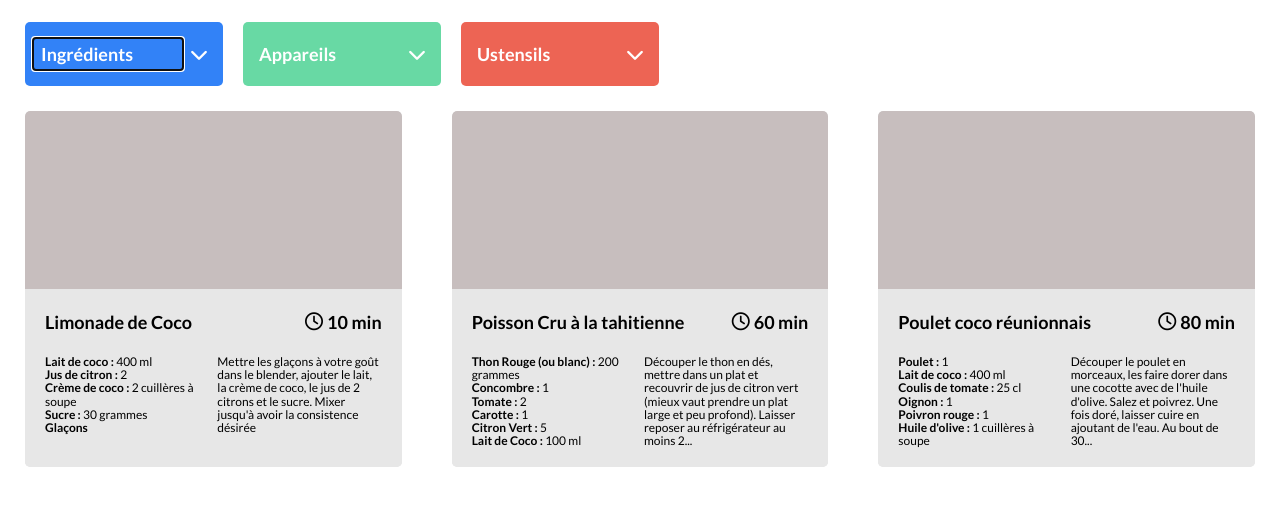
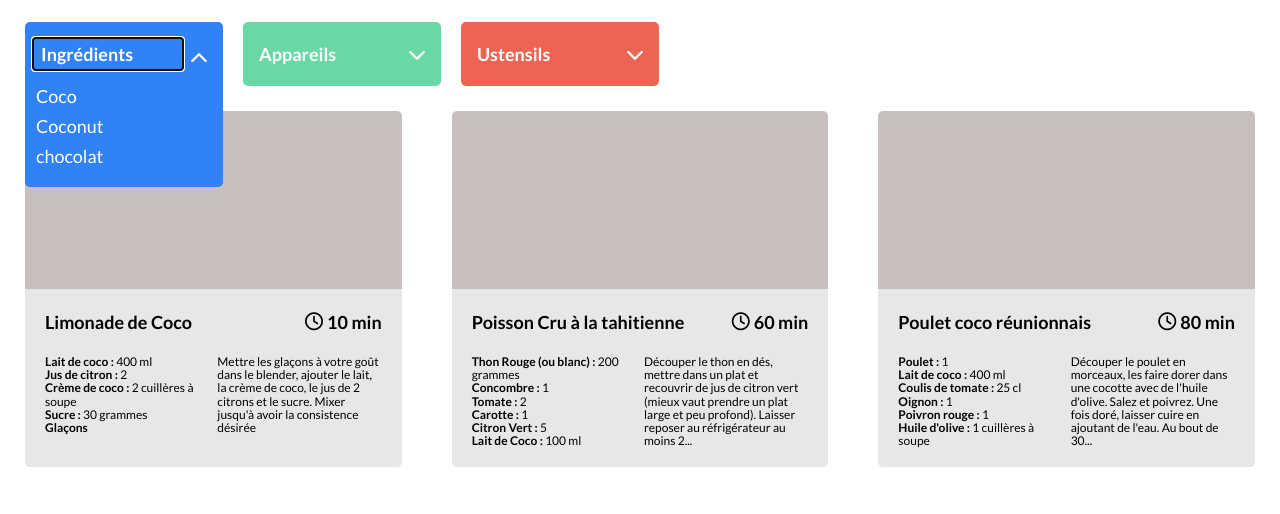
Before and after one commit to gcorbelin/Les-petits-plats, a website with bundled scripts: page index.html in a window 1280 px wide. Both pictures are taken after a click on the element 124 px from the left and 283 px from the top of the page. Shown: the part 229-743 px from the top of the page. Built offline with nearby package versions, Linux system fonts and the light colour scheme.

Commit message:
feat(combobox): basic actions and styles

```diff
--- a/index.html
+++ b/index.html
@@ -102,7 +102,7 @@
               <label class="sr-only" for="combobox-ingredient"
                 >Ingrédients</label
               >
-              <div class="combobox combobox--theme-1">
+              <div class="combobox combobox--theme-1 js-combobox">
                 <div class="combobox__group">
                   <input
                     type="text"
@@ -159,7 +159,7 @@
             </div>
             <div class="form__combobox">
               <label class="sr-only" for="combobox-appareil">Appareils</label>
-              <div class="combobox combobox--theme-2">
+              <div class="combobox combobox--theme-2 js-combobox">
                 <div class="combobox__group">
                   <input
                     type="text"
@@ -216,7 +216,7 @@
             </div>
             <div class="form__combobox">
               <label class="sr-only" for="combobox-ustensils">Ustensils</label>
-              <div class="combobox combobox--theme-3">
+              <div class="combobox combobox--theme-3 js-combobox">
                 <div class="combobox__group">
                   <input
                     type="text"
--- a/src/scripts/app.js
+++ b/src/scripts/app.js
@@ -1,5 +1,6 @@
 import { getDatas } from "./api/api.js";
 import recipeTemplate from "./templates/recipeTemplate.js";
+import comboboxInit from "./utils/combobox.js";
 
 const recipes = getDatas();
 
@@ -16,6 +17,7 @@ function displayRecipes() {
 
 function init() {
   displayRecipes();
+  comboboxInit();
 }
 
 init();
--- /dev/null
+++ b/src/scripts/utils/combobox.js
@@ -0,0 +1,51 @@
+function comboboxAutocomplete(comboboxNode, buttonNode, listboxNode) {
+  // initialize pop up menu
+  comboboxNode.addEventListener("focus", onComboboxClick);
+  comboboxNode.addEventListener("blur", close);
+
+  /* Display functions */
+  function isOpen() {
+    return listboxNode.style.display === "block";
+  }
+
+  function isClosed() {
+    return listboxNode.style.display !== "block";
+  }
+
+  function open() {
+    listboxNode.style.display = "block";
+    comboboxNode.setAttribute("aria-expanded", "true");
+    buttonNode.setAttribute("aria-expanded", "true");
+  }
+
+  function close() {
+    listboxNode.style.display = "none";
+    comboboxNode.setAttribute("aria-expanded", "false");
+    buttonNode.setAttribute("aria-expanded", "false");
+  }
+
+  function onComboboxClick() {
+    console.log("click");
+    if (isOpen()) {
+      close(true);
+    } else {
+      open();
+    }
+  }
+}
+
+// Initialize comboboxes
+function comboboxInit() {}
+window.addEventListener("load", function () {
+  let comboboxes = document.querySelectorAll(".js-combobox");
+
+  for (let i = 0; i < comboboxes.length; i++) {
+    let combobox = comboboxes[i];
+    let comboboxNode = combobox.querySelector("input");
+    let buttonNode = combobox.querySelector("button");
+    let listboxNode = combobox.querySelector('[role="listbox"]');
+    comboboxAutocomplete(comboboxNode, buttonNode, listboxNode);
+  }
+});
+
+export default comboboxInit;
--- a/src/scss/components/_combobox.scss
+++ b/src/scss/components/_combobox.scss
@@ -1,28 +1,25 @@
 .combobox {
   position: relative;
+  border-radius: var(--border-radius);
 
   &--theme-1 {
-    .combobox__group {
-      background-color: var(--theme-color-1);
-    }
+    background-color: var(--theme-color-1);
+    color: var(--text-color-level-2);
   }
 
   &--theme-2 {
-    .combobox__group {
-      background-color: var(--theme-color-2);
-    }
+    background-color: var(--theme-color-2);
+    color: var(--text-color-level-2);
   }
 
   &--theme-3 {
-    .combobox__group {
-      background-color: var(--theme-color-3);
-    }
+    background-color: var(--theme-color-3);
+    color: var(--text-color-level-2);
   }
 
   &__group {
     display: inline-flex;
     padding: 1rem 0.5rem;
-    border-radius: var(--border-radius);
     cursor: pointer;
   }
 
@@ -62,17 +59,17 @@
   &__list {
     display: none;
     position: absolute;
-    left: 4px;
-    top: 28px;
+    left: 0;
+    top: calc(100% - 5px);
     max-height: 250px;
-    width: 168px;
+    width: 100%;
     margin: 0;
-    padding: 0;
-    border: 2px currentcolor solid;
-    background-color: white;
+    padding: 0 0.5rem 1rem;
+    border-radius: 0 0 var(--border-radius) var(--border-radius);
+    background-color: inherit;
     list-style: none;
-    font-size: 87.5%;
-    overflow: scroll;
+    font-size: 1.125rem;
+    overflow: auto;
     overflow-x: hidden;
     cursor: pointer;
   }
```
Also changed, not shown: dist/css/app.css, 1 other file.
